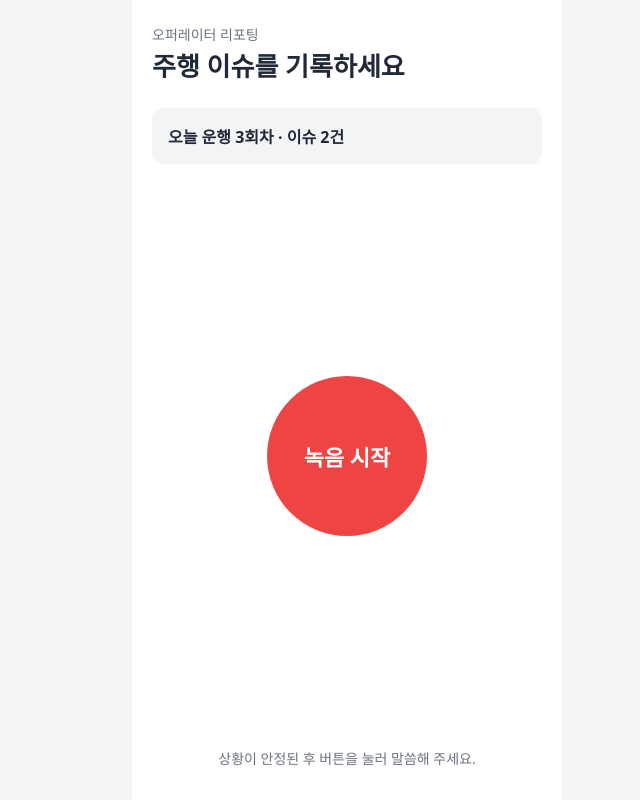
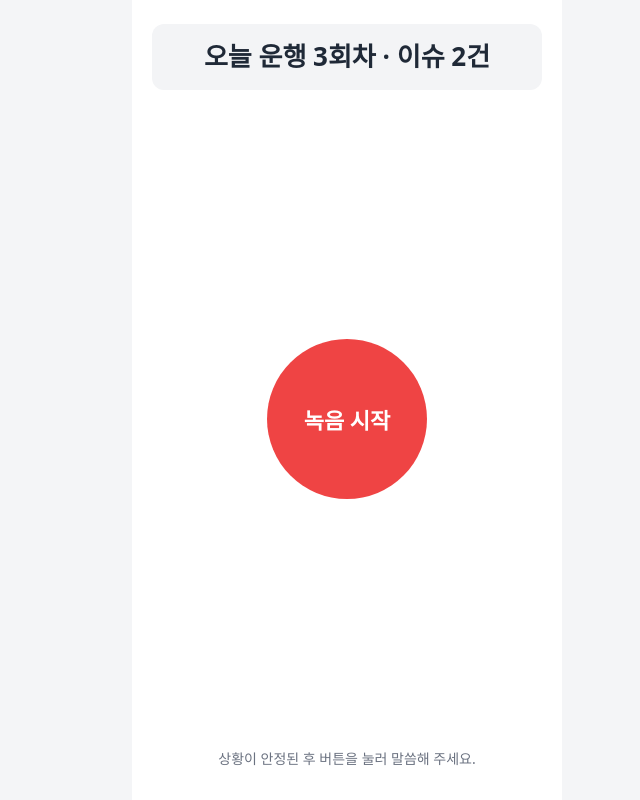
Before and after one commit to leesj3857/262RCOSE45700, a React (Vite) app in the folder web/: page / in a window 1280 px wide. Shown: the whole page, without its empty margins (293-933 px from the left). Built offline with nearby package versions, Linux system fonts and the light colour scheme.

Commit message:
문구 간단화

```diff
--- a/web/src/pages/Standby/Standby.css
+++ b/web/src/pages/Standby/Standby.css
@@ -8,23 +8,16 @@
     background: #ffffff;
 }
 
-.standby-header p {
-    margin: 0 0 6px;
-    color: #6b7280;
-    font-size: 14px;
-}
 
-.standby-header h1 {
+
+.standby-summary {
     margin: 0;
     font-size: 26px;
     line-height: 1.3;
-}
-
-.standby-summary {
-    margin-top: 24px;
     padding: 16px;
     border-radius: 12px;
     background: #f3f4f6;
+    text-align: center;
 }
 
 .standby-summary p {
--- a/web/src/pages/Standby/Standby.jsx
+++ b/web/src/pages/Standby/Standby.jsx
@@ -3,13 +3,9 @@ import "./Standby.css";
 export default function Standby({ onStart }) {
   return (
     <main className="standby-page">
-      <header className="standby-header">
-        <p>오퍼레이터 리포팅</p>
-        <h1>주행 이슈를 기록하세요</h1>
-      </header>
 
       <section className="standby-summary" aria-label="오늘 운행 정보">
-        {/* 서버 연결 전까지 사용하는 임시 데이터 */}
+        {/* 서버 연결 전까지 사용하는 가짜 데이터 */}
         <p>오늘 운행 3회차 · 이슈 2건</p>
       </section>
 
```
